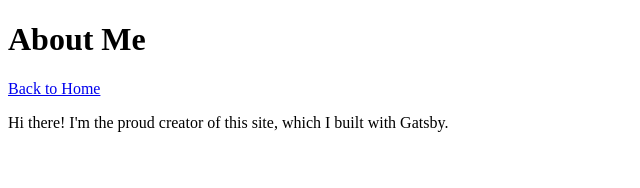
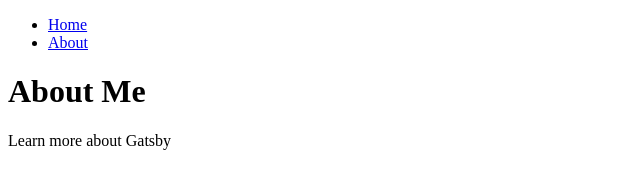
Before and after one commit to blueanchovy/first-gatsby-site, a Gatsby site: page /about in a window 1280 px wide. Shown: the whole page, without its empty margins (0-640 px from the left). Built offline with nearby package versions, Linux system fonts and the light colour scheme; Gatsby itself is replaced by a stand-in of ours.

Commit message:
replaced Link and other stuff with Layout

```diff
--- a/src/pages/about.js
+++ b/src/pages/about.js
@@ -1,16 +1,12 @@
 import * as React from "react";
-import { Link } from "gatsby";
+import Layout from "./layout";
+// import { Link } from "gatsby";
 
 const AboutPage = () => {
   return (
-    <main>
-      <title>About Me</title>
-      <h1>About Me</h1>
-      <Link to="/">Back to Home</Link>
-      <p>
-        Hi there! I'm the proud creator of this site, which I built with Gatsby.
-      </p>
-    </main>
+    <Layout pageTitle="About Me">
+      <p>Learn more about Gatsby</p>
+    </Layout>
   );
 };
 
--- /dev/null
+++ b/src/pages/layout.js
@@ -0,0 +1,26 @@
+import * as React from "react";
+import { Link } from "gatsby";
+
+const Layout = ({ pageTitle, children }) => {
+  return (
+    <div>
+      <title>{pageTitle}</title>
+      <nav>
+        <ul>
+          <li>
+            <Link to="/">Home</Link>
+          </li>
+          <li>
+            <Link to="/about">About</Link>
+          </li>
+        </ul>
+      </nav>
+      <main>
+        <h1>{pageTitle}</h1>
+        {children}
+      </main>
+    </div>
+  );
+};
+
+export default Layout;
```
Also changed, not shown: src/pages/index.js (+4 -6 lines).
